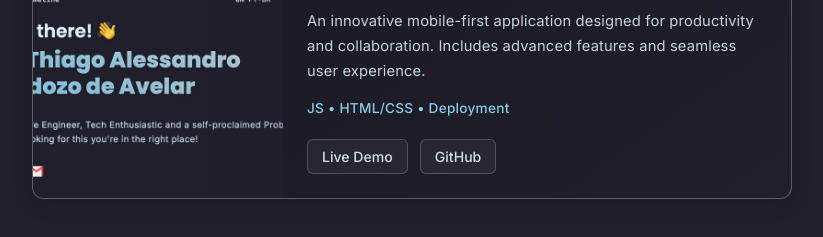
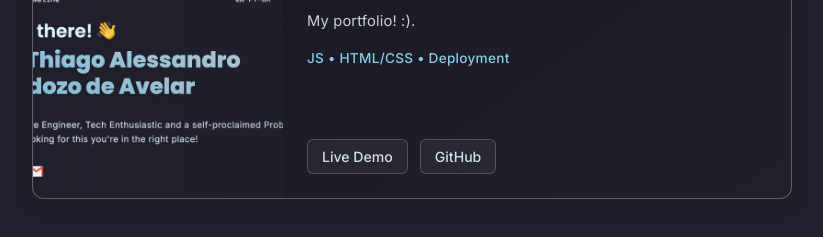
Before and after one commit to ThiagoIsland/thiagoisland.com, a plain HTML site: page index.html in a window 1280 px wide. Shown: the part 2483-2720 px from the top of the page, without its empty margins (228-1051 px from the left). Drawn offline with Linux system fonts and the light colour scheme; a web font is replaced by a local one.

Commit message:
Changing things

```diff
--- a/index.html
+++ b/index.html
@@ -3,7 +3,8 @@
 <head>
     <meta charset="UTF-8">
     <meta name="viewport" content="width=device-width, initial-scale=1.0">
-    <title>Document</title>
+    <title>Thiago Island</title>
+    <link rel="icon" type="thiago.png" href="thiago.png">
     <link rel="stylesheet" href="style.css">
 </head>
 
@@ -139,7 +140,7 @@
                     </div>
                     <div class="project-info">
                         <h3>ThiagoIsland.com 🏝️</h3>
-                        <p class="project-description">An innovative mobile-first application designed for productivity and collaboration. Includes advanced features and seamless user experience.</p>
+                        <p class="project-description">My portfolio! :).</p>
                         <p class="project-tech">JS • HTML/CSS • Deployment</p>
                         <div class="project-links">
                             <a href="https://thiagoisland.github.io/thiagoisland.com/" class="project-link">Live Demo</a>
```
